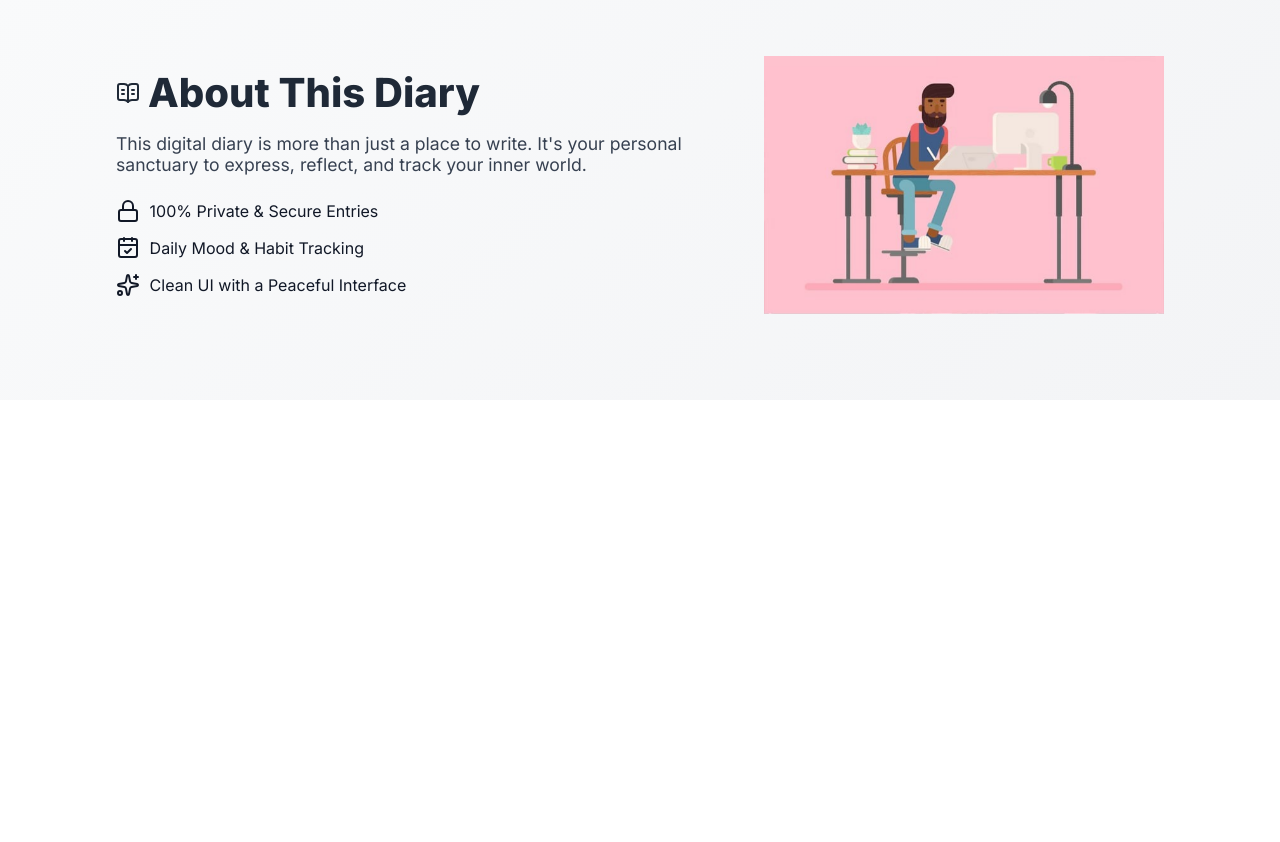
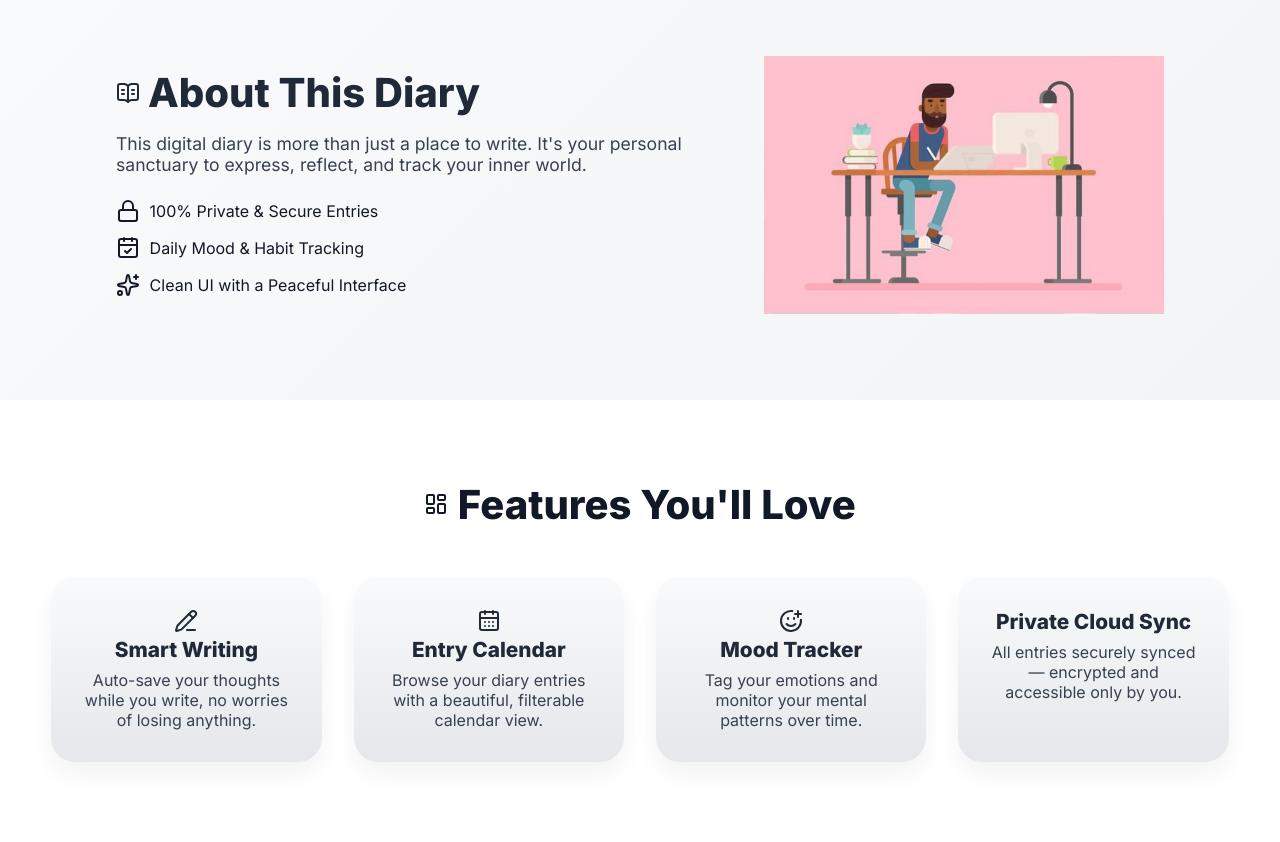
Before and after one commit to Omkarkadam-dev/Project_Personal-Diary, a plain HTML site: page index.html in a window 1280 px wide. Shown: the part 835-1677 px from the top of the page. Before the commit the page ends 1235 px from the top, so only its background shows below. Drawn offline with nearby package versions, Linux system fonts and the light colour scheme.

Commit message:
add features section

```diff
--- a/index.html
+++ b/index.html
@@ -33,7 +33,8 @@
     <section class="about" id="about">
         <div class="about-text">
             <h2><i data-lucide="book-open-text"></i> About This Diary</h2>
-    <p>This digital diary is more than just a place to write. It's your personal sanctuary to express, reflect, and track your inner world.</p>
+            <p>This digital diary is more than just a place to write. It's your personal sanctuary to express, reflect,
+                and track your inner world.</p>
             <ul class="about-features">
                 <li><i data-lucide="lock"></i> 100% Private & Secure Entries</li>
                 <li><i data-lucide="calendar-check"></i> Daily Mood & Habit Tracking</li>
@@ -45,6 +46,33 @@
         </div>
     </section>
 
+    <section class="features" id="features">
+        <h2 class="section-title"><i data-lucide="layout-dashboard"></i> Features You'll Love</h2>
+        <div class="features-grid">
+            <div class="feature-card">
+                <i data-lucide="pencil-line"></i>
+                <h3>Smart Writing</h3>
+                <p>Auto-save your thoughts while you write, no worries of losing anything.</p>
+            </div>
+            <div class="feature-card">
+                <i data-lucide="calendar-days"></i>
+                <h3>Entry Calendar</h3>
+                <p>Browse your diary entries with a beautiful, filterable calendar view.</p>
+            </div>
+            <div class="feature-card">
+                <i data-lucide="smile-plus"></i>
+                <h3>Mood Tracker</h3>
+                <p>Tag your emotions and monitor your mental patterns over time.</p>
+            </div>
+            <div class="feature-card">
+                <i data-lucide="cloud-lock"></i>
+                <h3>Private Cloud Sync</h3>
+                <p>All entries securely synced — encrypted and accessible only by you.</p>
+            </div>
+        </div>
+    </section>
+
+
 
 </body>
 
--- a/script.js
+++ b/script.js
@@ -6,3 +6,8 @@ document.addEventListener("DOMContentLoaded", function () {
 document.addEventListener("DOMContentLoaded", function () {
   lucide.createIcons();
 });
+
+
+document.addEventListener("DOMContentLoaded", function () {
+  lucide.createIcons();
+});
--- a/style.css
+++ b/style.css
@@ -205,3 +205,83 @@ header {
     justify-content: flex-start;
   }
 }
+
+
+.features {
+  padding: 5rem 4vw;
+  background: #ffffff;
+  text-align: center;
+}
+
+.section-title {
+  font-size: 2.5rem;
+  font-weight: 800;
+  color: #111827;
+  margin-bottom: 3rem;
+  display: flex;
+  justify-content: center;
+  align-items: center;
+  gap: 0.6rem;
+}
+
+.features-grid {
+  display: grid;
+  grid-template-columns: 1fr;
+  gap: 2rem;
+}
+
+.feature-card {
+  background: linear-gradient(to bottom, #f9fafb, #e5e7eb);
+  border-radius: 1.5rem;
+  padding: 2rem;
+  box-shadow: 0 12px 24px rgba(0, 0, 0, 0.05);
+  transition: transform 0.3s ease, box-shadow 0.3s ease;
+  animation: fadeInUp 1s ease-in-out forwards;
+}
+
+.feature-card:hover {
+  transform: translateY(-6px);
+  box-shadow: 0 18px 36px rgba(0, 0, 0, 0.1);
+}
+
+.feature-card i {
+  color: #4f46e5;
+  width: 36px;
+  height: 36px;
+  margin-bottom: 1rem;
+}
+
+.feature-card h3 {
+  font-size: 1.3rem;
+  font-weight: 700;
+  color: #1f2937;
+  margin-bottom: 0.5rem;
+}
+
+.feature-card p {
+  color: #374151;
+  font-size: 1rem;
+}
+
+@keyframes fadeInUp {
+  from {
+    opacity: 0;
+    transform: translateY(20px);
+  }
+  to {
+    opacity: 1;
+    transform: translateY(0);
+  }
+}
+
+@media (min-width: 768px) {
+  .features-grid {
+    grid-template-columns: repeat(2, 1fr);
+  }
+}
+
+@media (min-width: 1024px) {
+  .features-grid {
+    grid-template-columns: repeat(4, 1fr);
+  }
+}
```
Lines whose indentation alone changed are shown as unchanged.
